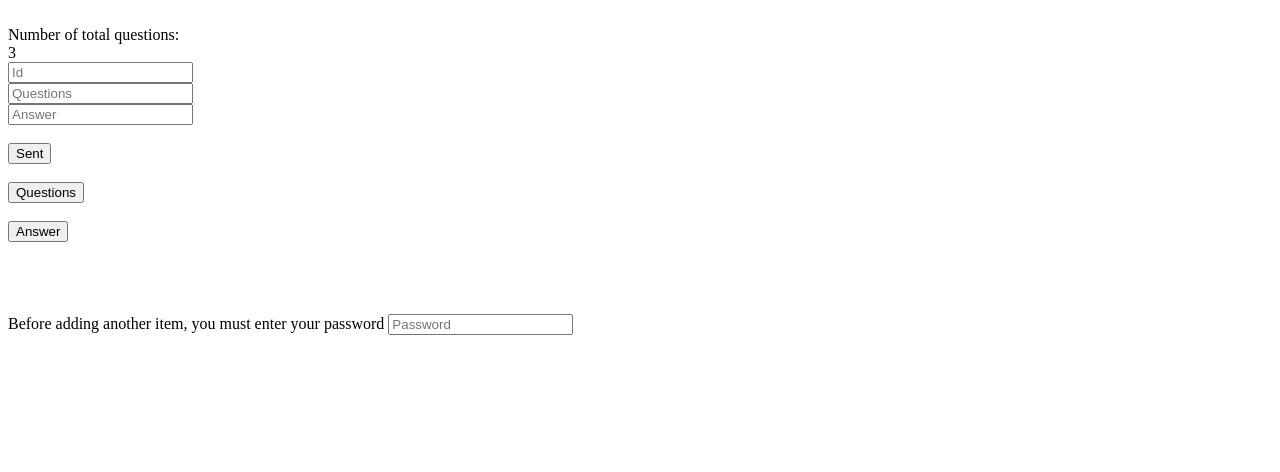
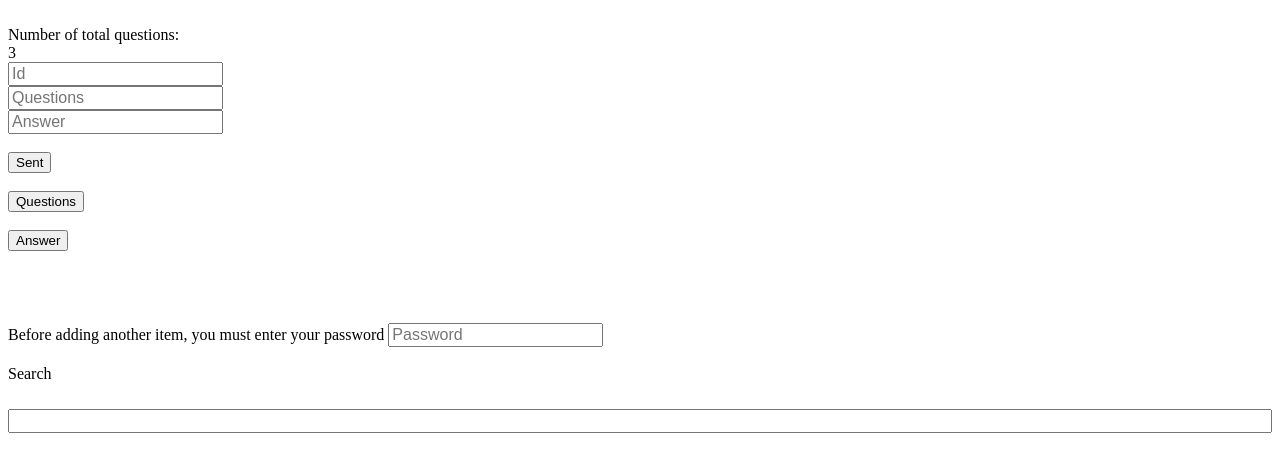
Before and after one commit to KamilDziuk/questionsApp, a PHP site: page / in a window 1280 px wide. Shown: the top 472 px of the page. Run offline with PHP 8.4, Linux system fonts and the light colour scheme; data that the repository does not hold is empty.

Commit message:
Added search function(script.js, index.php), And create new css folder, create style.css file

```diff
--- /dev/null
+++ b/css/style.css
@@ -0,0 +1,39 @@
+
+/* Search function start */
+.search-wrapper {
+    display: flex;
+    flex-direction: column;
+    gap: .25rem;
+  }
+
+  input {
+    font-size: 1rem;
+  }
+
+  .questions-cards {
+    display: grid;
+    grid-template-columns: repeat(auto-fill, minmax(300px, 1fr));
+    gap: .25rem;
+    margin-top: 1rem;
+  }
+
+  .card {
+    border: 1px solid black;
+    background-color: white;
+    padding: .5rem;
+
+  }
+
+  .card > .header {
+    margin-bottom: .25rem;
+  }
+
+  .card > .body {
+    font-size: .8rem;
+    color: #777;
+  }
+
+  .hide {
+    display: none;
+  }
+  /* Search function end */
--- a/index.php
+++ b/index.php
@@ -1,8 +1,8 @@
-
 <html lang="en">
 <head>
 <meta charset="UTF-8">
 <meta name="viewport" content="width=device-width, initial-scale=1.0">
+<link rel="stylesheet" type="text/css" href="css/style.css">
 <script src="js/script.js" defer>
   </script>
 <!-- path to google translate start -->
@@ -14,6 +14,7 @@ src="//translate.google.com/translate_a/element.js?cb=googleTranslateElementInit
 
 </head>
 <body>
+
 <!-- elemnt  to google translate start -->
 <div id="google_translate_element"></div>
 <!-- elemnt  to google translate end -->
@@ -46,5 +47,21 @@ require_once 'configFunction.php';
 let questionsApp = <?php echo json_encode($questionsApp);?>
 //  Downloading data from the database end
 </script>
+
+ <!-- Search function start  -->
+
+ <div class="search-wrapper">
+    <label for="search">Search </label><br>
+    <input type="search" id="search" data-search>
+  </div>
+  <div class="questions-cards" data-questions-cards-container></div>
+  <template data-questions-template>
+    <div class="card">
+      <div class="header" data-header></div>
+      <div class="body" data-body></div>
+    </div>
+  </template>
+   <!-- Search function end  -->
+
 </body>
 </html>
--- a/js/script.js
+++ b/js/script.js
@@ -14,6 +14,70 @@ let passwordAlert = document.querySelector('.passwordAlert');
 
 
 
+
+// let array1 = [1, 2, 3];
+
+// console.log(array1.includes(2));
+
+
+// let pets = ['cat', 'dog', 'bat'];
+
+// console.log(pets.includes('cat'));
+
+
+// console.log(pets.includes('at'));
+
+
+
+// search.addEventListener("input", e => {
+
+// let value = e.target.value
+
+
+
+// let reservationTimesRes = questionsApp.filter(questionsApp =>   questionsApp.id == 1 );
+
+
+
+
+//     reservationTimesRes.forEach(reservationTimesRes =>
+//   {
+//     let reservationTimesResOneAll = JSON.stringify(reservationTimesRes.questionsEN).toLowerCase()
+
+
+//     test.innerHTML = ""
+
+//         if (  reservationTimesResOneAll.includes(value))
+//         {
+//             test.innerHTML = reservationTimesResOneAll
+//         }
+
+
+//         else
+//         {
+//             test.innerHTML = ""
+//         }
+// })
+
+
+// })
+
+
+
+
+
+
+
+
+
+// let value = e.target.value
+
+
+
+
+
+
+
 // Method post nad password encryption start
 document.querySelector('.submit').addEventListener('click', function() {
     if(passwordInput.value == "")
@@ -21,7 +85,7 @@ document.querySelector('.submit').addEventListener('click', function() {
     passwordAlert.style.color = "red";
     passwordAlert.innerHTML = "You have not entered your password or you entered the wrong password";
     }
-    else if (passwordInput.value == "Password"){
+    else if (passwordInput.value == "Laramakota1212"){
         passwordAlert.style.color = "green";
         passwordAlert.innerHTML = `Password correct! <br> You have added a new pose from the list`;
 
@@ -53,6 +117,7 @@ console.error('Error:', error);
         passwordAlert.innerHTML = "You have not entered your password or you entered the wrong password";
     }
 });
+
 // Method post nad password encryption end
 
 //  function  to google translate start
@@ -82,3 +147,52 @@ contentTwo.innerHTML = randomQuestion.answerTheQuestionEN;
 }
 questionFunction();
 //question and answer randomization functione end
+
+
+
+
+
+  /* Search function start */
+
+  let search = document.querySelector(".search-wrapper")
+let userCardTemplate = document.querySelector("[data-questions-template]")
+let userCardContainer = document.querySelector("[data-questions-cards-container]")
+let searchInput = document.querySelector("[data-search]")
+
+// new table start
+let questions = []
+// new table end
+searchInput.addEventListener("input", e => {
+  // Capturing what is entered in the field start
+  let value = e.target.value.toLowerCase()
+    // Capturing what is entered in the field end
+  questions.forEach(questions => {
+    let isVisible =
+    // checking whether a given value exists start
+    questions.questionsEN.toLowerCase().includes(value) ||
+    questions.answerTheQuestionEN.toLowerCase().includes(value)
+     // checking whether a given value exists end
+    // Hide those items that do not match the given value start
+    questions.element.classList.toggle("hide", !isVisible)
+       // Hide those items that do not match the given value end
+
+  })
+
+})
+
+// card.style.display = "none";
+    questions = questionsApp.map(questions => {
+      // Calling the child of the root node start
+      let card = userCardTemplate.content.cloneNode(true).children[0]
+       // Calling the child of the root node end
+      let header = card.querySelector("[data-header]")
+      let body = card.querySelector("[data-body]")
+      header.textContent = questions.questionsEN
+      body.textContent = questions.answerTheQuestionEN
+      // display downloaded values start
+      userCardContainer.append(card)
+      // display downloaded values end
+
+      return { questionsEN: questions.questionsEN, answerTheQuestionEN: questions.answerTheQuestionEN, element: card }
+    })
+    /* Search function end */
```
